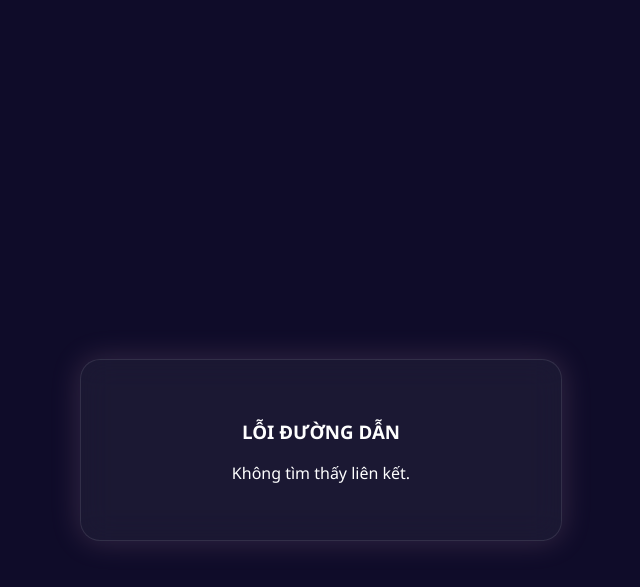
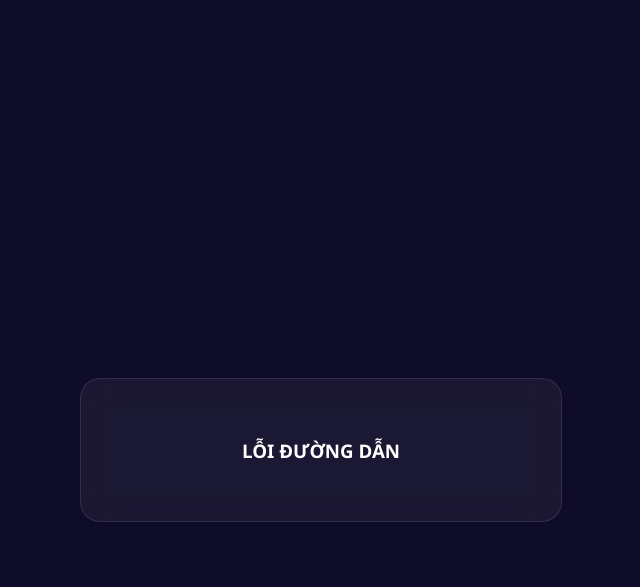
Before and after one commit to feshitxx2/testmdvh18, a Jekyll site: the page download.html, which Jekyll copies as it is, in a window 1280 px wide. Shown: the top 587 px of the page, without its empty margins (319-959 px from the left). Built offline with Jekyll 4.4.1, drawn with Linux system fonts in a browser that asks for light colours; part of the change alters nothing that is shown.

```diff
--- a/download.html
+++ b/download.html
@@ -3,15 +3,14 @@
 <head>
 <meta charset="UTF-8">
 <meta name="viewport" content="width=device-width, initial-scale=1.0">
-<title>Đang Chuyển Hướng An Toàn... | MDVH18 Test</title>
+<title>Đang Chuyển Hướng... | MDVH18 Test</title>
 <style>
-    body { background: #0f0c29; color: white; font-family: 'Segoe UI', sans-serif; display: flex; align-items: center; justify-content: center; height: 100vh; margin: 0; overflow: hidden; }
-    .box { text-align: center; background: rgba(255, 255, 255, 0.05); padding: 40px; border-radius: 20px; backdrop-filter: blur(15px); border: 1px solid rgba(255,255,255,0.1); box-shadow: 0 0 30px rgba(215, 155, 187, 0.2); max-width: 400px; width: 90%; }
+    body { background: #0f0c29; color: white; font-family: 'Segoe UI', sans-serif; display: flex; align-items: center; justify-content: center; height: 100vh; margin: 0; }
+    .box { text-align: center; background: rgba(255, 255, 255, 0.05); padding: 40px; border-radius: 20px; backdrop-filter: blur(15px); border: 1px solid rgba(255,255,255,0.1); max-width: 400px; width: 90%; }
     .loader { border: 4px solid rgba(255,255,255,0.1); border-top: 4px solid #f78f90; border-radius: 50%; width: 50px; height: 50px; animation: spin 1s linear infinite; margin: 0 auto 20px; }
     @keyframes spin { 0% { transform: rotate(0deg); } 100% { transform: rotate(360deg); } }
     #timer { font-size: 3em; color: #d79bbb; font-weight: bold; margin: 10px 0; }
-    .btn-fast { display: inline-block; background: rgba(255, 255, 255, 0.1); color: white; text-decoration: none; padding: 12px 25px; border-radius: 30px; font-weight: bold; margin-top: 10px; transition: 0.3s; cursor: pointer; border: 1px solid #f78f90; font-family: inherit; font-size: 0.9em; }
-    .btn-fast:hover { background: #fff; color: #f78f90; box-shadow: 0 0 15px #f78f90; }
+    .btn-fast { display: inline-block; background: rgba(255, 255, 255, 0.1); color: white; text-decoration: none; padding: 12px 25px; border-radius: 30px; font-weight: bold; margin-top: 10px; cursor: pointer; border: 1px solid #f78f90; }
     .incognito-notice { background: rgba(255, 193, 7, 0.2); border: 1px dashed #ffc107; color: #ffe082; padding: 10px 14px; border-radius: 10px; font-size: 0.9em; margin-bottom: 15px; display: none; font-weight: bold; }
 </style>
 </head>
@@ -37,12 +36,11 @@
         return shopeeLinks[Math.floor(Math.random() * shopeeLinks.length)];
     }
 
-    // Kiểm tra Ẩn danh dựa trên Quota Storage (Ngưỡng 400MB)
     async function checkIncognito() {
         if ('storage' in navigator && 'estimate' in navigator.storage) {
             try {
                 const { quota } = await navigator.storage.estimate();
-                return quota < 400000000;
+                return quota < 40000000;
             } catch (e) {
                 return false;
             }
@@ -50,17 +48,20 @@
         return false;
     }
 
-    // Kiểm tra đã Bypass 7 ngày chưa
-    function isShopeeBypassed() {
+    // HÀM KIỂM TRA KHÓA 7 NGÀY
+    function check7DaysBypass() {
         try {
-            const bypassTime = localStorage.getItem('shopee_click_time');
-            if (!bypassTime) return false;
+            const savedTime = localStorage.getItem('shopee_click_time');
+            if (!savedTime) return false;
+
             const now = new Date().getTime();
+            const clickTime = parseInt(savedTime, 10);
             const sevenDaysInMs = 7 * 24 * 60 * 60 * 1000;
-            if ((now - parseInt(bypassTime)) < sevenDaysInMs) {
-                return true;
+
+            if (now - clickTime < sevenDaysInMs) {
+                return true; // Đã click trong vòng 7 ngày -> MIỄN SHOPEE
             } else {
-                localStorage.removeItem('shopee_click_time');
+                localStorage.removeItem('shopee_click_time'); // Quá 7 ngày -> Xóa bỏ
                 return false;
             }
         } catch(e) {
@@ -71,21 +72,18 @@
     async function init() {
         const isIncognito = await checkIncognito();
         const alertBox = document.getElementById('incognito-alert');
-        const hasBypassed = isShopeeBypassed();
+        const isBypassed = check7DaysBypass();
 
         let shouldRedirectToShopee = false;
 
         if (isIncognito) {
-            // 1. CHẾ ĐỘ ẨN DANH: Bật thông báo & 1 click 1 quảng cáo
             if (alertBox) alertBox.style.display = 'block';
-            shouldRedirectToShopee = true;
-        } else if (hasBypassed) {
-            // 2. ĐÃ BYPASS 7 NGÀY (Từ trang chủ): Không nhảy Shopee
-            shouldRedirectToShopee = false;
+            shouldRedirectToShopee = true; // Ẩn danh: BẮT BUỘC NHẢY
+        } else if (isBypassed) {
+            shouldRedirectToShopee = false; // Đã click trang chủ < 7 ngày: KHÔNG NHẢY
         } else {
-            // 3. CHẾ ĐỘ THƯỜNG: Đủ 10 click mới nhảy Shopee 1 lần
+            // Chưa click trang chủ: Đếm 10 lần
             let count = parseInt(localStorage.getItem('test_download_count') || '0') + 1;
-
             if (count >= 10) {
                 localStorage.setItem('test_download_count', '0');
                 shouldRedirectToShopee = true;
@@ -108,13 +106,8 @@
                 let cleanEncoded = encoded.trim().replace(/\s/g, '+');
                 targetUrl = atob(cleanEncoded).replace(/[^\x21-\x7E]/g, '').trim();
 
-                if (targetUrl.includes('mdvh18.com/mdvh18/')) {
-                    targetUrl = targetUrl.replace('mdvh18.com/mdvh18/', 'mdvh18.com/');
-                }
-
                 const doRedirect = () => {
                     if (shouldRedirectToShopee) {
-                        // Kích hoạt Quảng cáo Shopee ở Tab mới
                         const shopeeAnchor = document.createElement('a');
                         shopeeAnchor.href = getRandomShopeeLink();
                         shopeeAnchor.target = '_blank';
@@ -122,8 +115,6 @@
                         document.body.appendChild(shopeeAnchor);
                         shopeeAnchor.click();
                     }
-
-                    // Tab hiện tại luôn nhảy sang link Game
                     window.location.href = targetUrl;
                 };
 
@@ -134,7 +125,6 @@
                     };
                 }
 
-                // Tự động đếm ngược 3 giây
                 let timeLeft = 3;
                 const countdown = setInterval(() => {
                     timeLeft--;
@@ -147,10 +137,10 @@
                 }, 1000);
 
             } catch (e) {
-                if (boxEl) boxEl.innerHTML = "<h3>LỖI GIẢI MÃ</h3><p>Link không hợp lệ.</p>";
+                if (boxEl) boxEl.innerHTML = "<h3>LỖI GIẢI MÃ</h3>";
             }
         } else {
-            if (boxEl) boxEl.innerHTML = "<h3>LỖI ĐƯỜNG DẪN</h3><p>Không tìm thấy liên kết.</p>";
+            if (boxEl) boxEl.innerHTML = "<h3>LỖI ĐƯỜNG DẪN</h3>";
         }
     }
 
```
